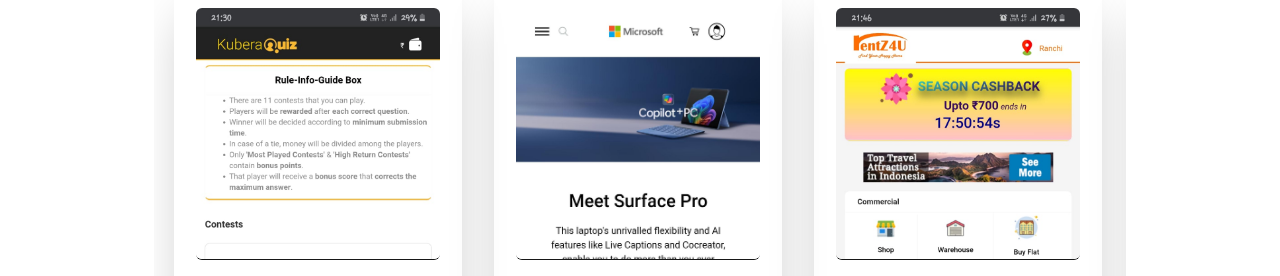
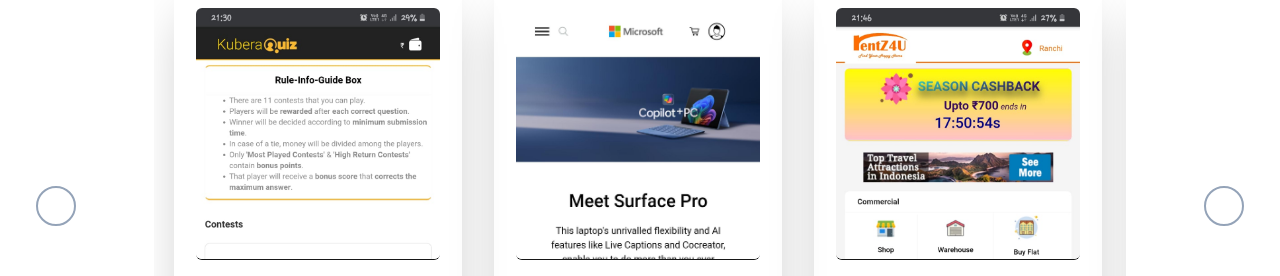
Before and after one commit to Ranveer0208/react-portfolio-ranveer, a React (Vite) app: page / in a window 1280 px wide. Shown: the part 2887-3163 px from the top of the page. Built offline with nearby package versions, Linux system fonts and the light colour scheme.

Commit message:
Updated file

```diff
--- a/src/components/Projects.tsx
+++ b/src/components/Projects.tsx
@@ -100,15 +100,15 @@
 
 
 
-            <button type="button" onClick={handlePrev} className="absolute top-0 start-0 z-30 flex items-center justify-center h-full px-1 cursor-pointer group focus:outline-none" data-carousel-prev>
-               <span className="inline-flex items-center justify-center w-10 h-10 rounded-full bg-white/30 dark:bg-gray-800/30 group-hover:bg-white/50 dark:group-hover:bg-gray-800/60 group-focus:ring-4 group-focus:ring-white dark:group-focus:ring-gray-800/70 group-focus:outline-none">
+            <button type="button" onClick={handlePrev} className="absolute top-0 start-0 z-30  flex items-center justify-center h-full px-1 cursor-pointer group focus:outline-none" data-carousel-prev>
+               <span className="inline-flex items-center justify-center border-2 border-slate-400 w-10 h-10 rounded-full bg-white/30 dark:bg-gray-800/30 group-hover:bg-white/50 dark:group-hover:bg-gray-800/60 group-focus:ring-4 group-focus:ring-white dark:group-focus:ring-gray-800/70 group-focus:outline-none">
                   <svg className="w-4 h-4 text-white dark:text-gray-800 rtl:rotate-180" aria-hidden="true" xmlns="http://www.w3.org/2000/svg" fill="none" viewBox="0 0 6 10">
                      <path stroke="currentColor" strokeLinecap="round" strokeLinejoin="round" strokeWidth="2" d="M5 1 1 5l4 4" />
                   </svg>
                </span>
             </button>
             <button type="button" onClick={handleNext} className="absolute top-0 end-0 z-30 flex items-center justify-center h-full px-1 cursor-pointer group focus:outline-none" data-carousel-next>
-               <span className="inline-flex items-center justify-center w-10 h-10 rounded-full bg-white/30 dark:bg-gray-800/30 group-hover:bg-white/50 dark:group-hover:bg-gray-800/60 group-focus:ring-4 group-focus:ring-white dark:group-focus:ring-gray-800/70 group-focus:outline-none">
+               <span className="inline-flex items-center justify-center border-2 border-slate-400 w-10 h-10 rounded-full bg-white/30 dark:bg-gray-800/30 group-hover:bg-white/50 dark:group-hover:bg-gray-800/60 group-focus:ring-4 group-focus:ring-white dark:group-focus:ring-gray-800/70 group-focus:outline-none">
                   <svg className="w-4 h-4 text-white dark:text-gray-800 rtl:rotate-180" aria-hidden="true" xmlns="http://www.w3.org/2000/svg" fill="none" viewBox="0 0 6 10">
                      <path stroke="currentColor" strokeLinecap="round" strokeLinejoin="round" strokeWidth="2" d="m1 9 4-4-4-4" />
                   </svg>
```
